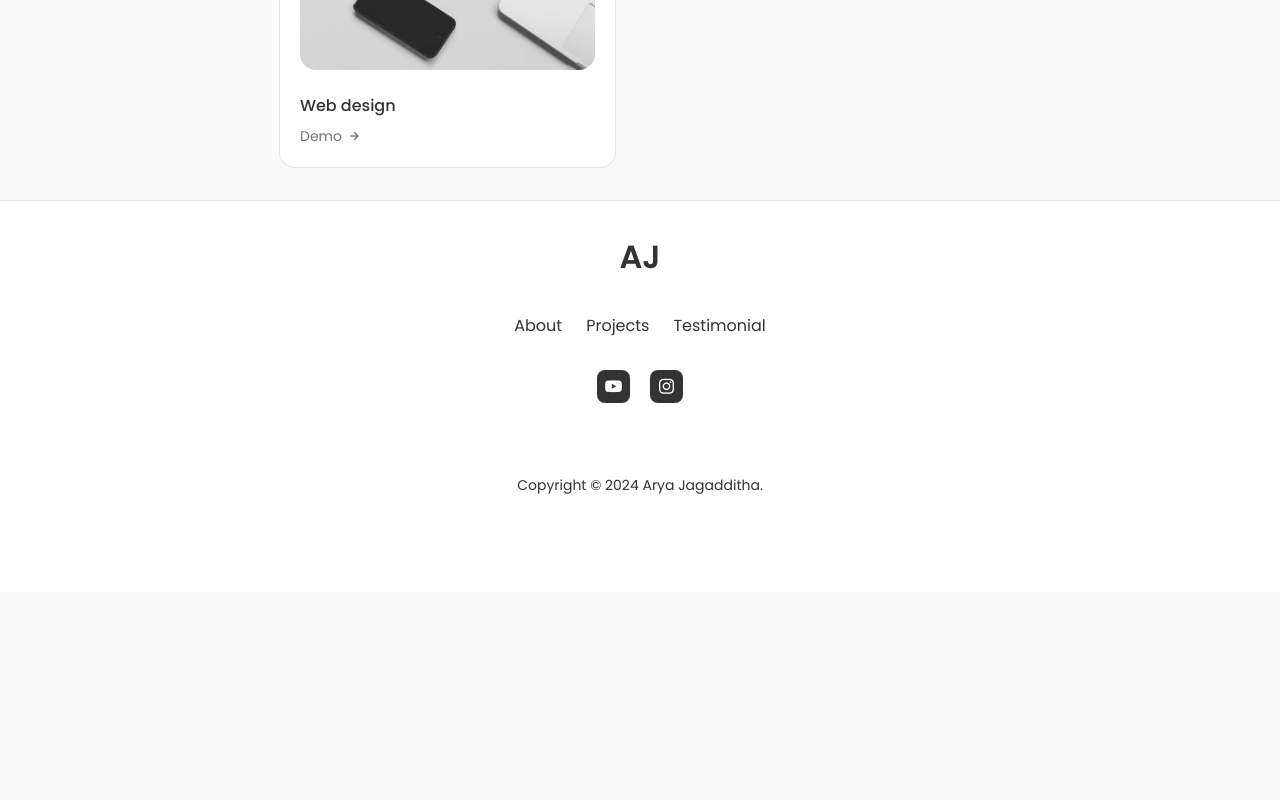
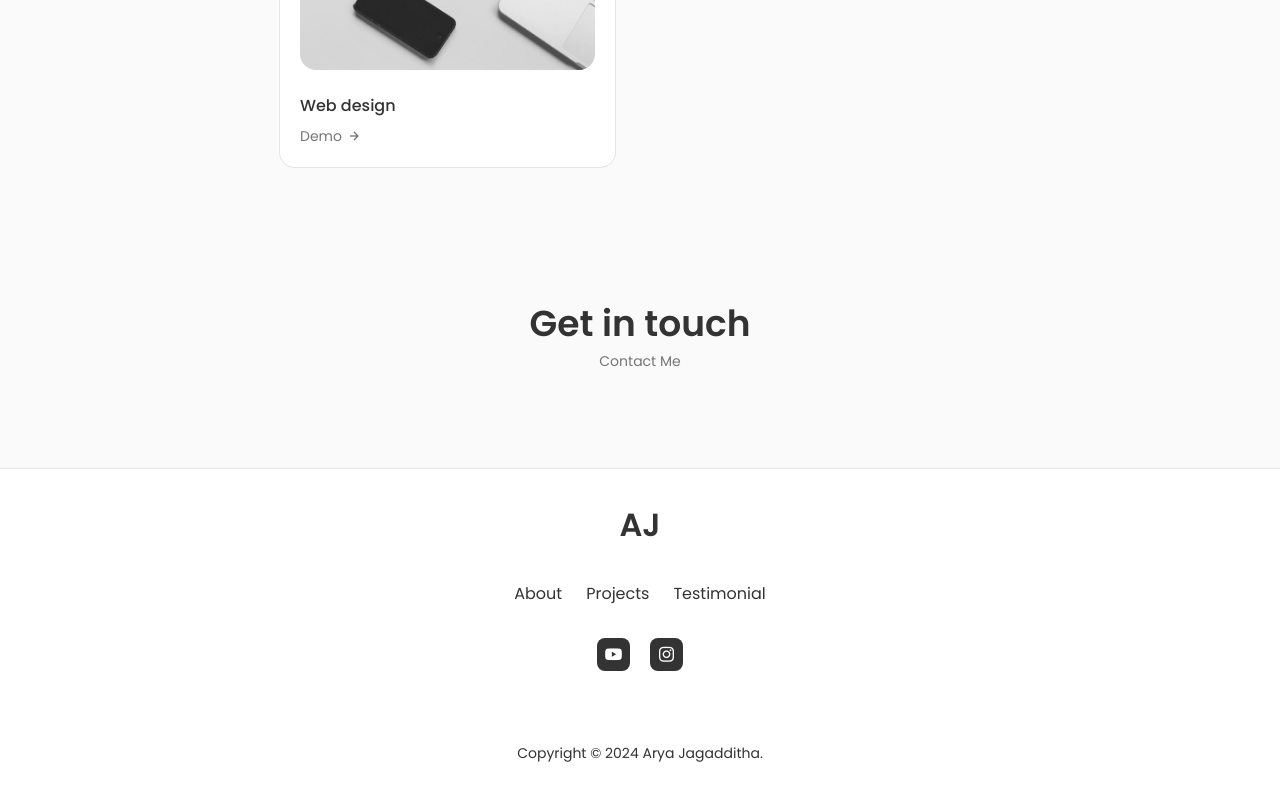
Before and after one commit to DrRhea/portfolio, a React (Vite) app: page / in a window 1280 px wide. Shown: the part 4318-5118 px from the top of the page. Before the commit the page ends 4910 px from the top, so only its background shows below. Built offline with nearby package versions, Linux system fonts and the light colour scheme.

Commit message:
minor update for contact section

```diff
--- a/src/App.jsx
+++ b/src/App.jsx
@@ -7,6 +7,7 @@ import Skills from "./components/skills/Skills"
 import Services from "./components/services/Services"
 import Qualification from "./components/qualification/Qualification"
 import Work from "./components/work/Work"
+import Contact from "./components/contact/Contact"
 import Footer from "./components/footer/Footer"
 import ScrollUp from "./components/ScrollUp/ScrollUp"
 
@@ -21,6 +22,7 @@ const App = () => {
         <Services />
         <Qualification />
         <Work />
+        <Contact />
       </main>
 
       <Footer />
--- a/src/components/contact/Contact.jsx
+++ b/src/components/contact/Contact.jsx
@@ -3,7 +3,10 @@ import "./contact.css"
 
 const Contact = () => {
   return (
-    <div>Contact</div>
+    <section className="contact section" id="contact">
+      <h2 className="section__title">Get in touch</h2>
+      <span className="section__subtitle">Contact Me</span>
+    </section>
   )
 }
 
```
